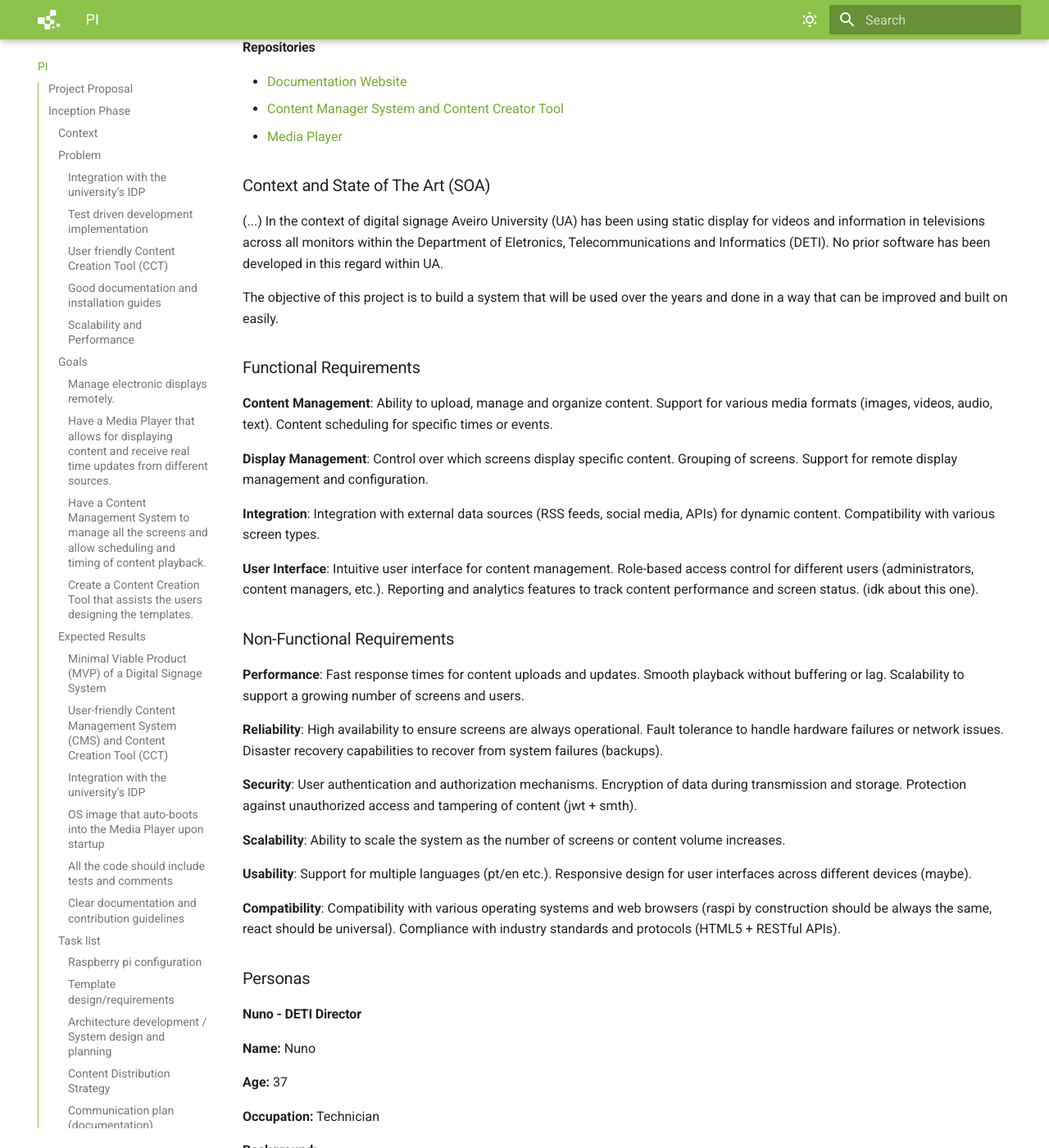
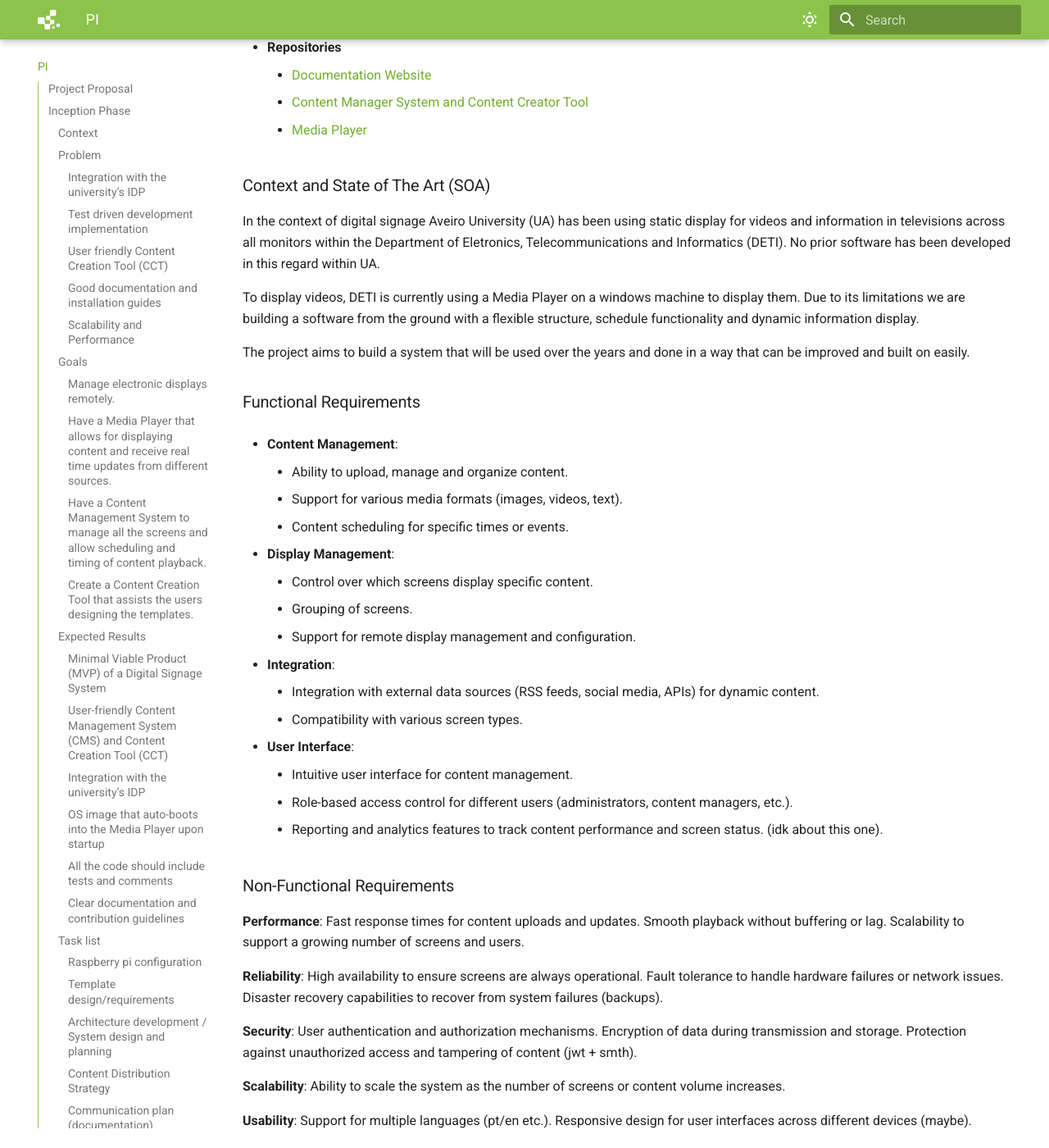
Before and after one commit to UA-Smart-Signage-Platform/Documentation-Website, an MkDocs documentation site: the page built from docs/pi.md, in a window 1280 px wide and 1400 px high, scrolled down 4371 px. Shown: the whole window at 82% size. Built offline with MkDocs 1.6.1 and Material for MkDocs 9.7.7, drawn with Linux system fonts in a browser that asks for light colours; some of the changed text lies outside the part shown.

Commit message:
update PI with some list formats

```diff
--- a/docs/pi.md
+++ b/docs/pi.md
@@ -1,10 +1,10 @@
 # Informatics Project
 
 ## Project Proposal
-[A Digital Signage System for DETI](/docs/files/Project_Proposal.pdf)
+* [A Digital Signage System for DETI](/docs/files/Project_Proposal.pdf)
 
 ## Inception Phase
-[M1: Inception Phase Presentation](/docs/files/M1_Presentation.pdf)
+* [M1: Inception Phase Presentation](/docs/files/M1_Presentation.pdf)
 
 ### Context
 (...)
@@ -78,11 +78,16 @@
 - Figma **(Tomas, Pedro)**
 - MP mockup **(Joao, Tomas)**
 
-#### Sprint results
-All items were completed within time.
+**Sprint results**
+
+* All items were completed within time.
+
+### Templates
+* [Media Player Display](https://www.figma.com/file/nFPoHZyNCIRHpyrcfsxKiu/Media-Player-Templates)
+
 
 ## Elaboration Phase
-[M2: Elaboration Phase Presentation](/docs/files/M2_Presentation.pdf)
+* [M2: Elaboration Phase Presentation](/docs/files/M2_Presentation.pdf)
 
 ### Comunication Plan
 
@@ -110,40 +115,39 @@ The following table summarizes the recommended communication channel based on th
 		* Reporting bugs, requesting features, and collaborating on code solutions.
 		* Maintaining a central location for project files and documentation.
 
-### Roles
-(...)
-
 ### Organization
 [UA Smart Signage](https://github.com/UA-Smart-Signage-Platform)
-#### Repositories
-- [Documentation Website](https://github.com/UA-Smart-Signage-Platform/Documentation-Website)
-- [Content Manager System and Content Creator Tool](https://github.com/UA-Smart-Signage-Platform/Content-Manager-System-and-Content-Creator-Tool)
-- [Media Player](https://github.com/UA-Smart-Signage-Platform/Media-Player)
+
+* **Repositories**
+	* [Documentation Website](https://github.com/UA-Smart-Signage-Platform/Documentation-Website)
+	* [Content Manager System and Content Creator Tool](https://github.com/UA-Smart-Signage-Platform/Content-Manager-System-and-Content-Creator-Tool)
+	* [Media Player](https://github.com/UA-Smart-Signage-Platform/Media-Player)
 ### Context and State of The Art (SOA)
-(...)
 In the context of digital signage Aveiro University (UA) has been using static display for videos and information in televisions across all monitors within the Department of Eletronics, Telecommunications and Informatics (DETI). No prior software has been developed in this regard within UA.
 
-The objective of this project is to build a system that will be used over the years and done in a way that can be improved and built on easily.
+To display videos, DETI is currently using a Media Player on a windows machine to display them. Due to its limitations we are building a software from the ground with a flexible structure, schedule functionality and dynamic information display.
+
+The project aims to build a system that will be used over the years and done in a way that can be improved and built on easily.
 
 ### Functional Requirements
-**Content Management**:
-	Ability to upload, manage and organize content.
-	Support for various media formats (images, videos, audio, text).
-	Content scheduling for specific times or events.
+* **Content Management**:
+	* Ability to upload, manage and organize content.
+	* Support for various media formats (images, videos, text).
+	* Content scheduling for specific times or events.
 
-**Display Management**:
-	Control over which screens display specific content.
-	Grouping of screens.
-	Support for remote display management and configuration.
+* **Display Management**:
+	* Control over which screens display specific content.
+	* Grouping of screens.
+	* Support for remote display management and configuration.
 
-**Integration**:
-	Integration with external data sources (RSS feeds, social media, APIs) for dynamic content.
-	Compatibility with various screen types.
+* **Integration**:
+	* Integration with external data sources (RSS feeds, social media, APIs) for dynamic content.
+	* Compatibility with various screen types.
 
-**User Interface**:
-	Intuitive user interface for content management.
-	Role-based access control for different users (administrators, content managers, etc.).
-	Reporting and analytics features to track content performance and screen status. (idk about this one).
+* **User Interface**:
+	* Intuitive user interface for content management.
+	* Role-based access control for different users (administrators, content managers, etc.).
+	* Reporting and analytics features to track content performance and screen status. (idk about this one).
 
 
 ### Non-Functional Requirements
```
Also changed, not shown: other parts of docs/pi.md (+4 -0 lines).
